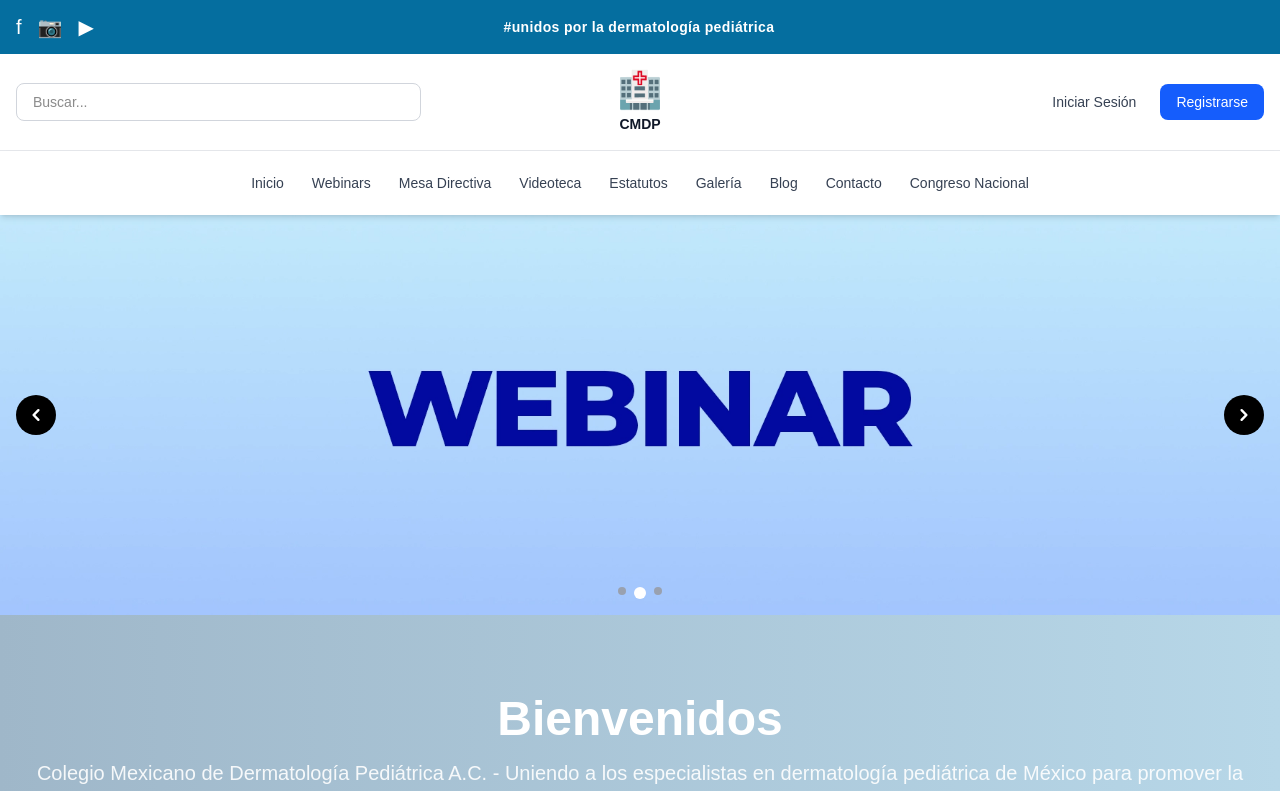
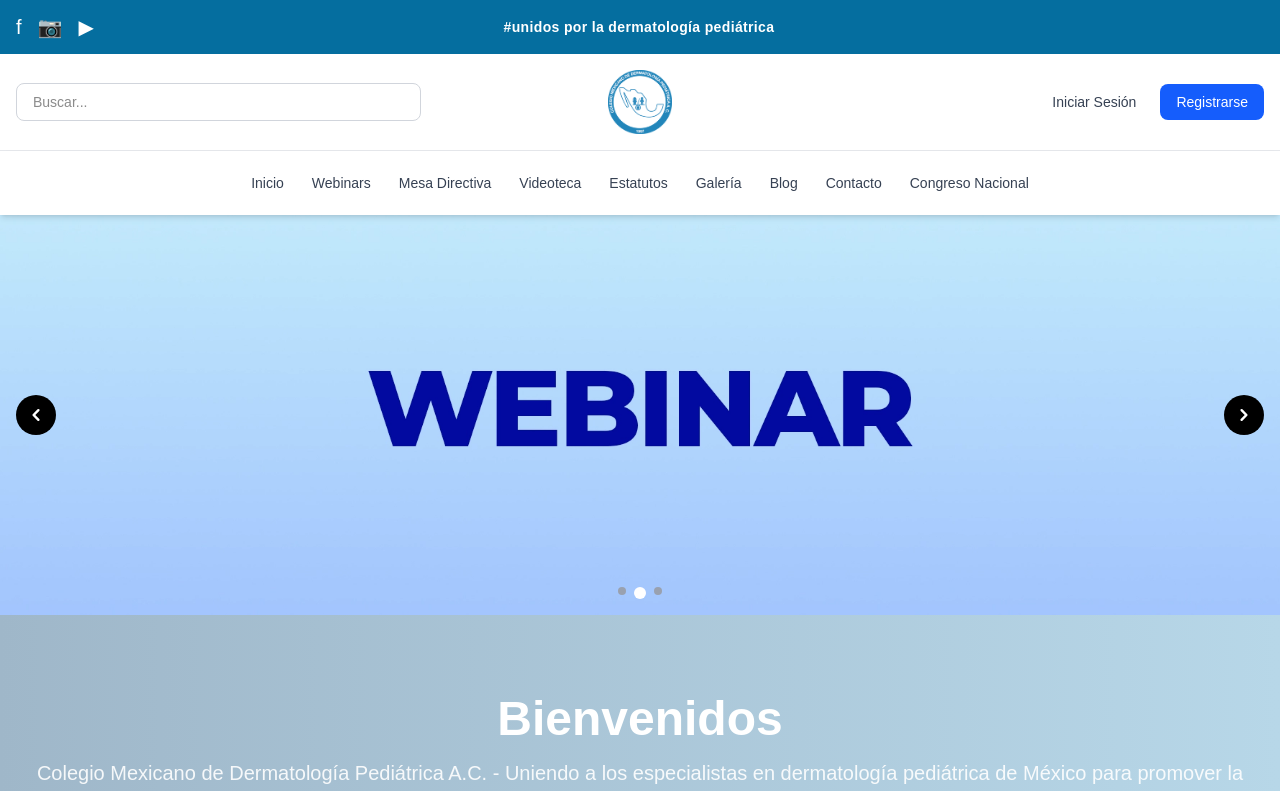
Before and after one commit to KingCas78/cmdp_web, a Next.js app: page / in a window 1280 px wide. Shown: the top 791 px of the page. Built offline with nearby package versions, Linux system fonts and the light colour scheme.

Commit message:
Agregar logo CMDP en Header

```diff
--- a/src/components/Header.tsx
+++ b/src/components/Header.tsx
@@ -24,8 +24,11 @@ export default function Header() {
           {/* Logo - Centro */}
           <div className="flex justify-center">
             <Link href="/" className="flex flex-col items-center gap-1">
-              <span className="text-4xl">🏥</span>
-              <span className="text-sm font-semibold text-gray-900">CMDP</span>
+              <img
+                src="/images/Logo_CMDP.png"
+                alt="Logo CMDP"
+                className="h-16 w-auto"
+              />
             </Link>
           </div>
 
```
Also changed, not shown: public/images/Logo_CMDP.png (renamed from public/images/Logo del CMDP ok.png).
